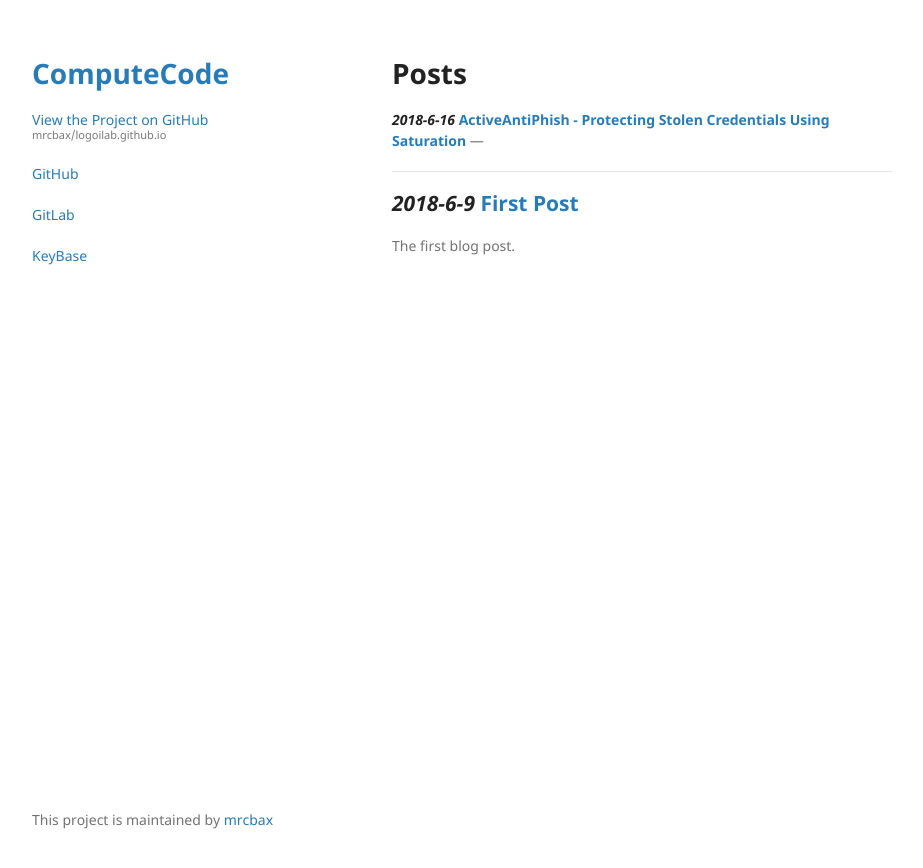
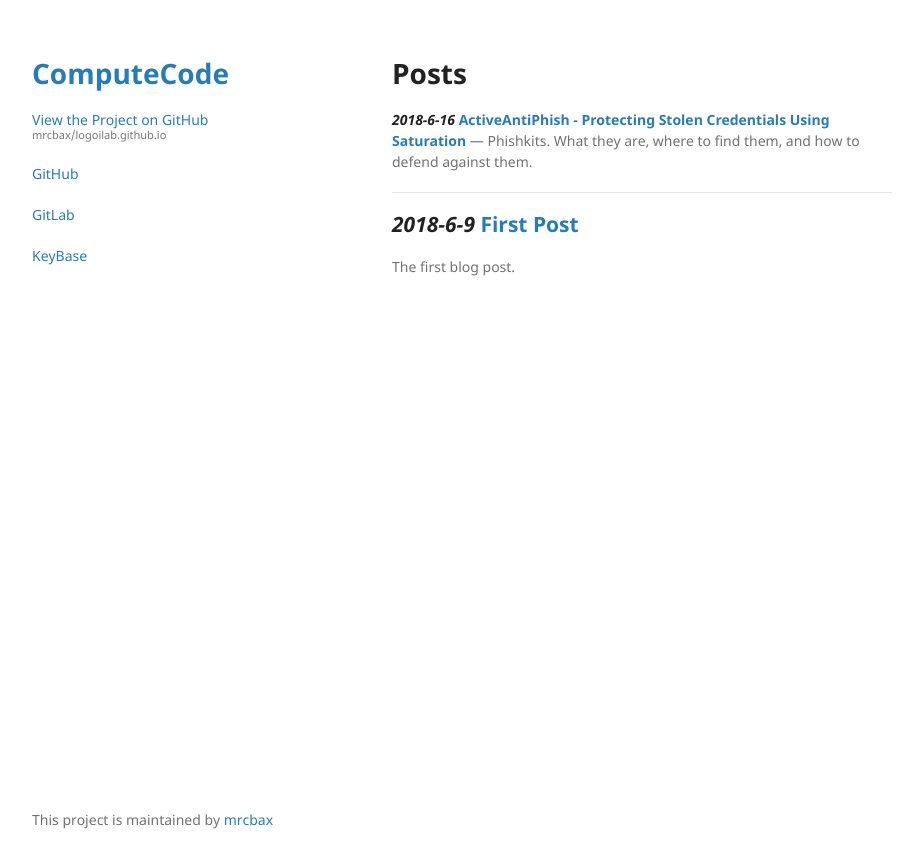
Before and after one commit to mrcbax/logoilab.github.io, a Jekyll site: the page built from index.md, in a window 1280 px wide. Shown: the top 868 px of the page, without its empty margins (178-1101 px from the left). Built offline with Jekyll 4.4.1, drawn with Linux system fonts in a browser that asks for light colours; the repository's description, which GitHub fills in, is left out.

Commit message:
added desc

```diff
--- a/index.md
+++ b/index.md
@@ -7,7 +7,7 @@ Posts
 ===
 <strong>_2018-6-16_ [ActiveAntiPhish - Protecting Stolen Credentials Using Saturation](2018-06-16_1.html)</strong>
 ---
-
+Phishkits. What they are, where to find them, and how to defend against them.
 <hr>
 <strong>_2018-6-9_ [First Post](2018-06-09_1.html)</strong>
 ---
```
